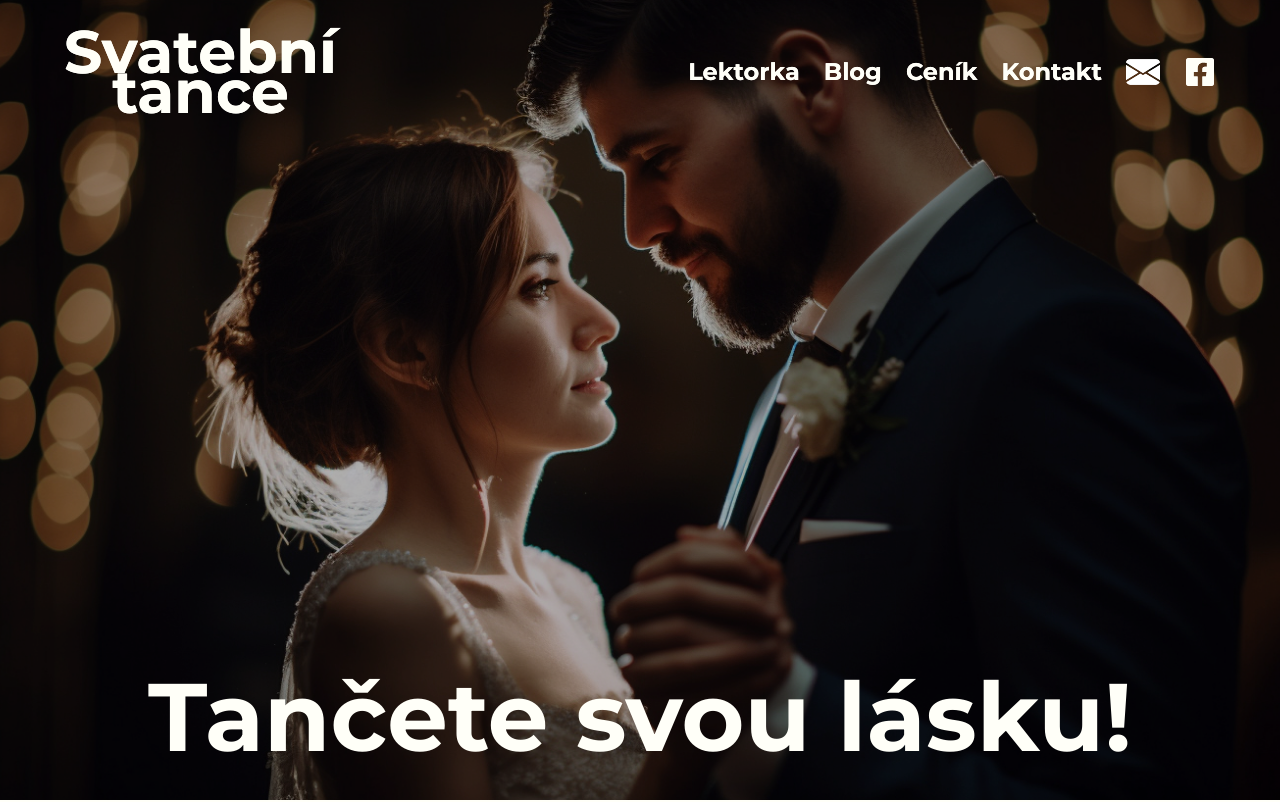
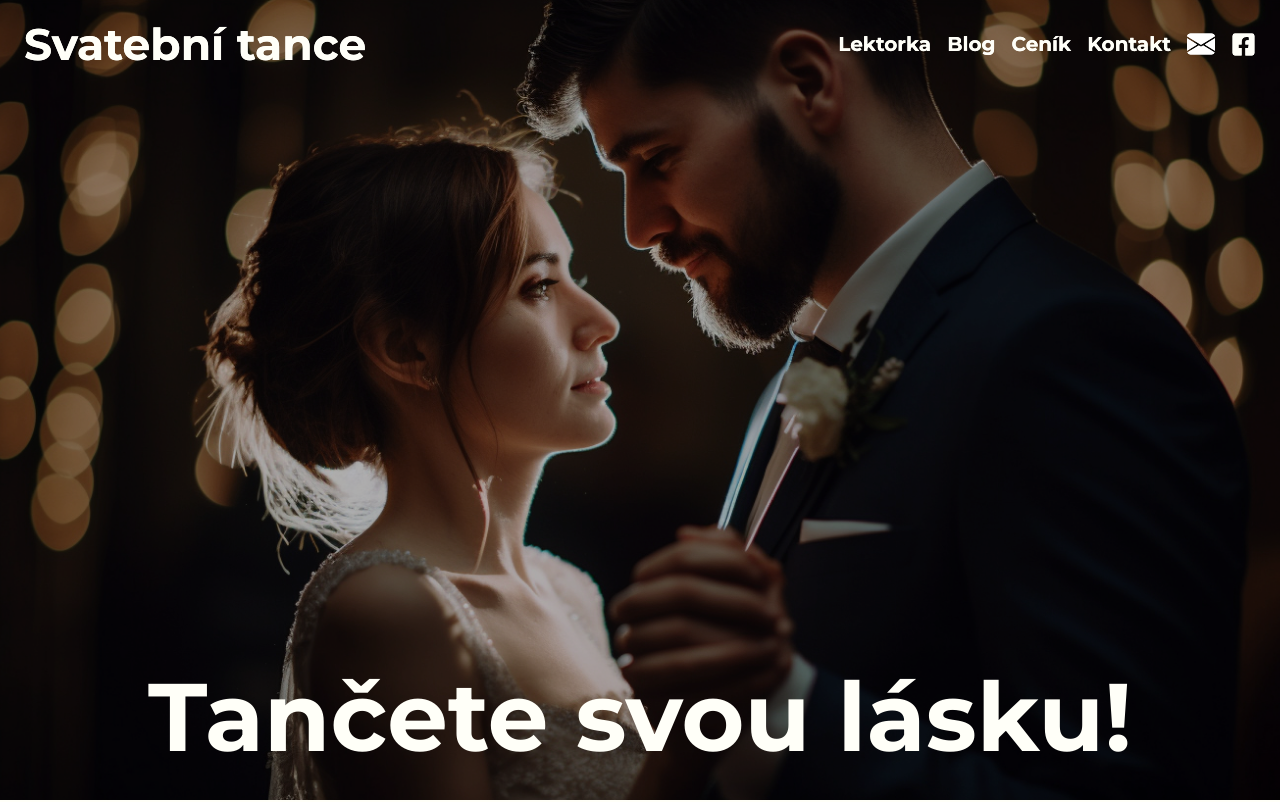
Before and after one commit to LukasMitlener/next_wedding_dance, a Next.js app: page / in a window 1280 px wide. Shown: the top 802 px of the page. Built offline with nearby package versions, Linux system fonts and the light colour scheme.

Commit message:
Add files via upload

```diff
--- a/components/Cta.jsx
+++ b/components/Cta.jsx
@@ -31,7 +31,7 @@ Stačí si domluvit schůzku (e-mail, tel.), sdělit vaše představy při prvot
             </div>
             </div>
             <div>
-              <Image src={couple} className="rounded-lg" alt="svatba pár"/>
+              <Image src={couple} className="rounded-lg" alt="svatební pár tančí"/>
             </div>
           </div>
         </div>
--- a/components/Footer.jsx
+++ b/components/Footer.jsx
@@ -24,7 +24,7 @@ const Footer = () => (
             Svatební tance
           </h4>
           <p className="font-normal text-[14px] text-grey-700 opacity-50">
-            Copyright © 2023 Svatební tance. All rights reserved.
+          COPYRIGHT © 2023 SVATEBNÍ TANCE
           </p>
 
           <a href="https://www.facebook.com/profile.php?id=100092820558697" target="_blank" rel="noopener noreferrer">
--- a/components/Navbar.jsx
+++ b/components/Navbar.jsx
@@ -1,43 +1,72 @@
 'use client';
 
+import React, {useState} from 'react';
 import { motion } from 'framer-motion';
 import { navVariants } from '../utils/motion';
 import { Link, animateScroll as scroll } from 'react-scroll'
 import { FaFacebookSquare } from 'react-icons/fa';
 import { BsFillEnvelopeFill } from 'react-icons/bs';
+import { FiMenu } from 'react-icons/fi';
+import { AiOutlineClose } from 'react-icons/ai';
 
-const Navbar = () => (
+const Navbar = () => {
+  const [nav, setNav] = useState(false)
+  const handleClick = () => setNav(!nav)
+  const handleClose =()=> setNav(!nav)
+
+
+  return(
     <motion.nav
       variants={navVariants}
       initial="hidden"
       whileInView="show"
       viewport={{ once: true, amount: 0.25 }}
-    className="absolute w-full z-30 sm:px-16 px-6 py-8"
+      className="absolute w-full z-30 px-6 py-6"
     >
 
-    <div
-      className="mx-auto  flex justify-between gap-8"
-    > <div className='relative flex flex-row w-60'>
-
-        <h2 className="font-parisienne text-bg-color text-[40px] md:text-[60px] flex items-center">
+        <div className="mx-auto flex justify-between items-center">
+          <div className='flex flex-row w-100'>
+            <h2 className="font-parisienne text-bg-color text-[40px] md:text-[44px]">
               Svatební tance
             </h2>
           </div>
-      <ul className="font-bold flex items-center mt-4 space-x-6 sm:mt-0">
-        <li className='text-bg-color text-2xl hover:text-gray-200'><Link to="lektorka" smooth={true} duration={500}>Lektorka</Link></li>
-        <li className='text-bg-color text-2xl hover:text-gray-200'><Link to="blog" smooth={true} duration={500}>Blog</Link></li>
-        <li className='text-bg-color text-2xl hover:text-gray-200'><Link to="pricing" smooth={true} duration={500}>Ceník</Link></li>
-        <li className='text-bg-color text-2xl hover:text-gray-200'><Link to="pricing" smooth={true} duration={500}>Kontakt</Link></li>
+
+          <div className='hidden md:flex font-semibold'>
+            <ul className='font-bold flex items-center  text-2xl'>
+              <li className='text-xl pr-4 hover:text-main-blue'><Link to="lektorka" smooth={true} duration={500}>Lektorka</Link></li>
+              <li className='text-xl pr-4 hover:text-main-blue'><Link to="blog" smooth={true} duration={500}>Blog</Link></li>
+              <li className='text-xl pr-4 hover:text-main-blue'><Link to="pricing" smooth={true} duration={500}>Ceník</Link></li>
+              <li className='text-xl pr-4 hover:text-main-blue'><Link to="kontakt" smooth={true} duration={500}>Kontakt</Link></li>
+              <a className="pr-4" href="mailto:svatebnitance@gmail.com">
+                <BsFillEnvelopeFill size={28} style={{ color: 'white' }} />
+              </a>
+              <a href="https://www.facebook.com/profile.php?id=100092820558697" target="_blank" rel="noopener noreferrer">
+                <FaFacebookSquare size={25} style={{ color: '#fffff8' }} />
+              </a>
+            </ul>
+          </div>
+
+          <div className='md:hidden' onClick={handleClick}>
+            <FiMenu className={`${!nav ? 'block' : 'hidden'} w-12 h-12 text-bg-color`} />
+            <AiOutlineClose className={`${nav ? 'block' : 'hidden'} w-12 h-12 text-bg-color`} />
+          </div>
+        </div>
+
+        <ul className={!nav ? 'hidden' : 'block'}>
+          <li className='text-bg-color text-2xl hover:text-gray-200'><Link onClick={handleClose} to="lektorka" smooth={true} duration={500}>Lektorka</Link></li>
+          <li className='text-bg-color text-2xl hover:text-gray-200'><Link onClick={handleClose} to="blog" smooth={true} duration={500}>Blog</Link></li>
+          <li className='text-bg-color text-2xl hover:text-gray-200'><Link onClick={handleClose} to="pricing" smooth={true} duration={500}>Ceník</Link></li>
+          <li className='text-bg-color text-2xl hover:text-gray-200'><Link onClick={handleClose} to="pricing" smooth={true} duration={500}>Kontakt</Link></li>
           <a className="text-lg" href="mailto:svatebnitance@gmail.com">
-          <BsFillEnvelopeFill size={34} style={{ color: 'white' }} />
+            <BsFillEnvelopeFill size={34} style={{ color: '#fffff8' }} />
           </a>
           <a href="https://www.facebook.com/profile.php?id=100092820558697" target="_blank" rel="noopener noreferrer">
             <FaFacebookSquare size={32} style={{ color: '#fffff8' }} />
           </a>
         </ul>
 
-    </div>
     </motion.nav>
   );
+};
 
 export default Navbar;
```
Lines whose indentation alone changed are shown as unchanged.
